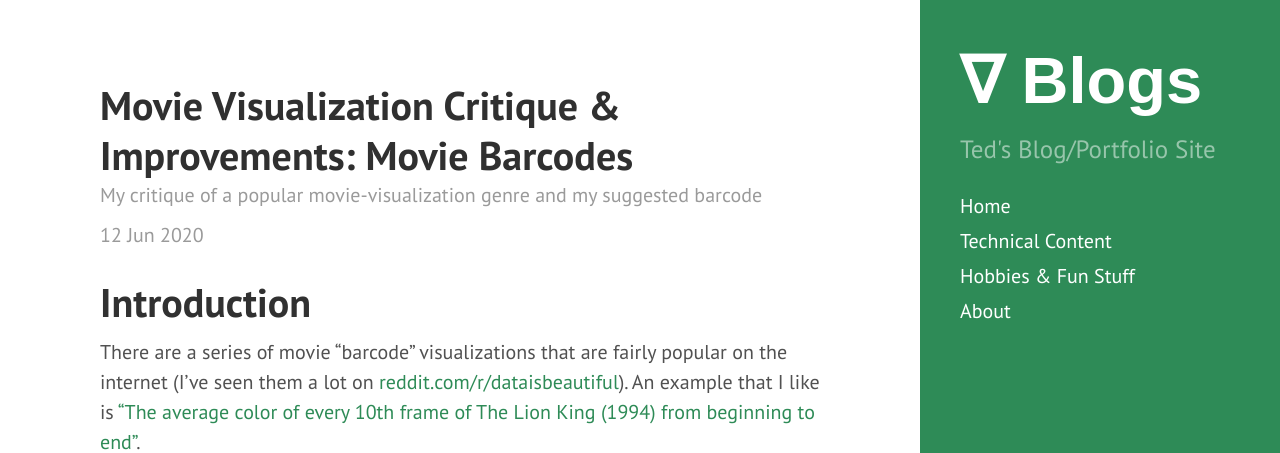
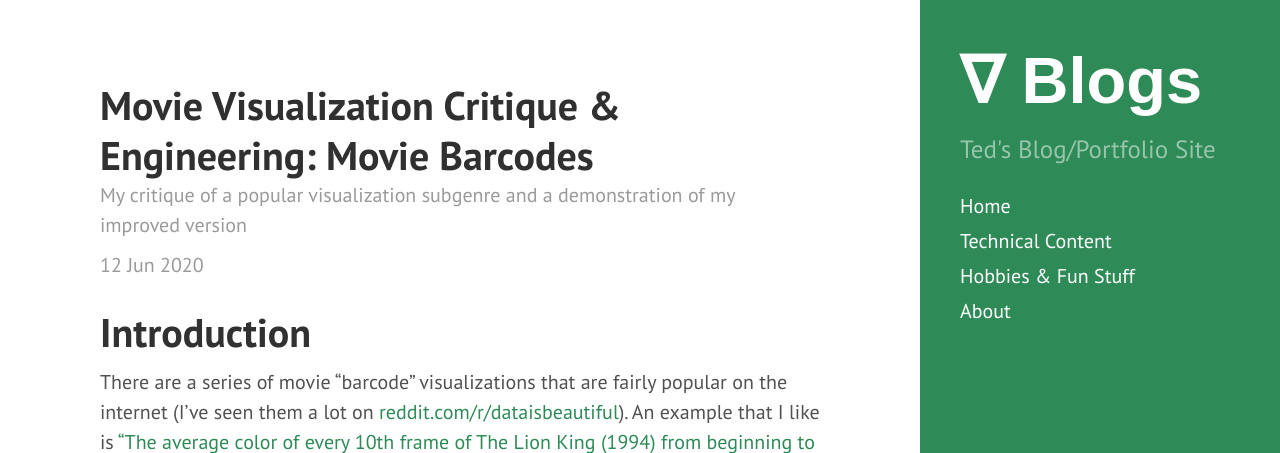
Before and after one commit to tedkim97/tedkim97.github.io, a Jekyll site: the page built from _posts/2020-06-12-movie_vis_presentable.md, in a window 1280 px wide and 900 px high, cut to the strip 0-453 px from the top of the window. Built offline with Jekyll 4.4.1, drawn with Linux system fonts in a browser that asks for light colours; a script that is not in the unit is left out.

Commit message:
updated one blog post

```diff
--- a/_posts/2020-06-12-movie_vis_presentable.md
+++ b/_posts/2020-06-12-movie_vis_presentable.md
@@ -1,7 +1,7 @@
 ---
 layout: post
-title: Movie Visualization Critique & Improvements&#58; Movie Barcodes
-subtitle: My critique of a popular movie-visualization genre and my suggested barcode
+title: Movie Visualization Critique & Engineering&#58; Movie Barcodes
+subtitle: My critique of a popular visualization subgenre and a demonstration of my improved version
 published: true
 enable_latex: false
 permalink: barcode_critique
```
Also changed, not shown: _posts/2020-03-28-gaitkeep.md (+1 -1 lines).
